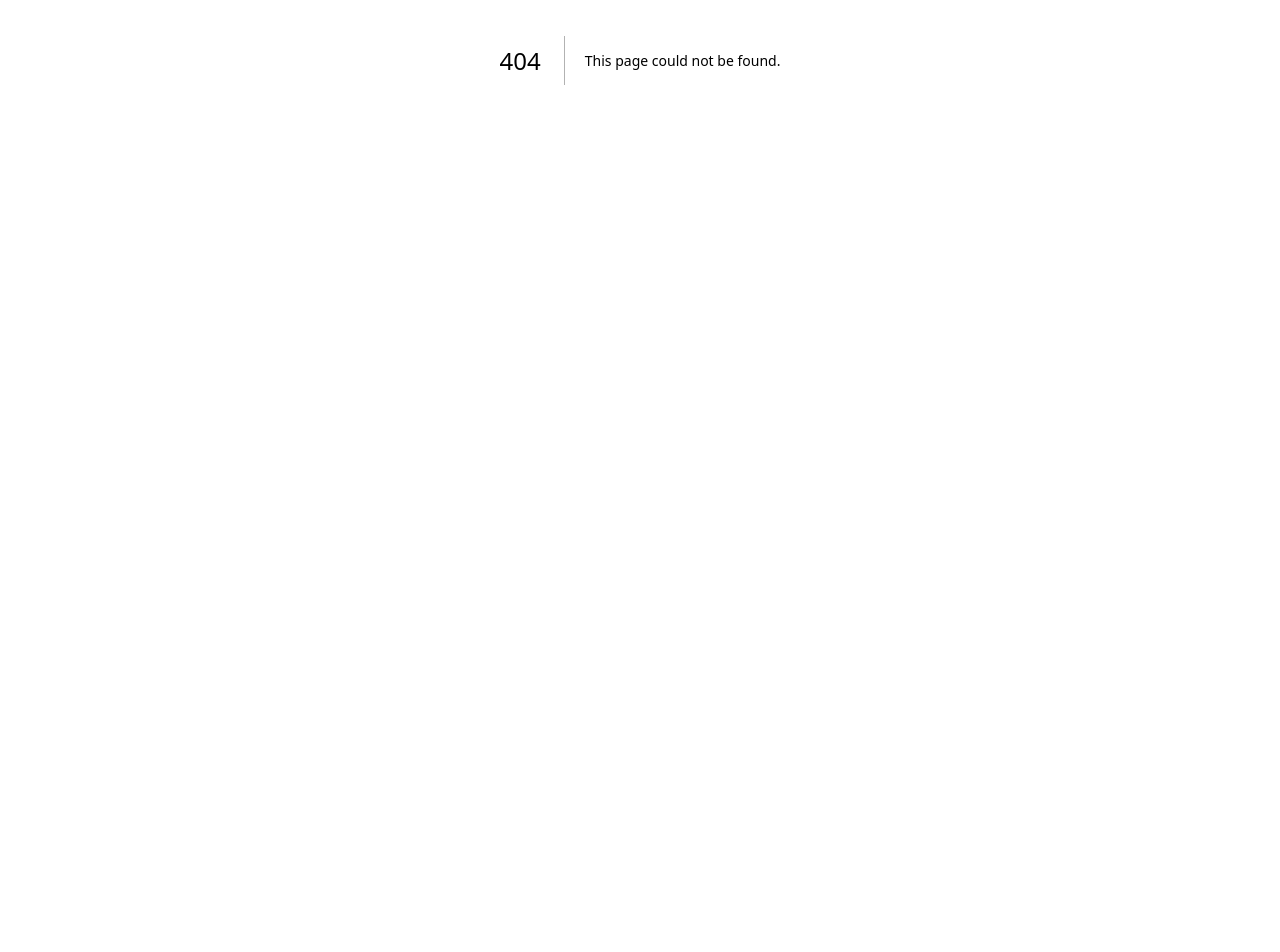
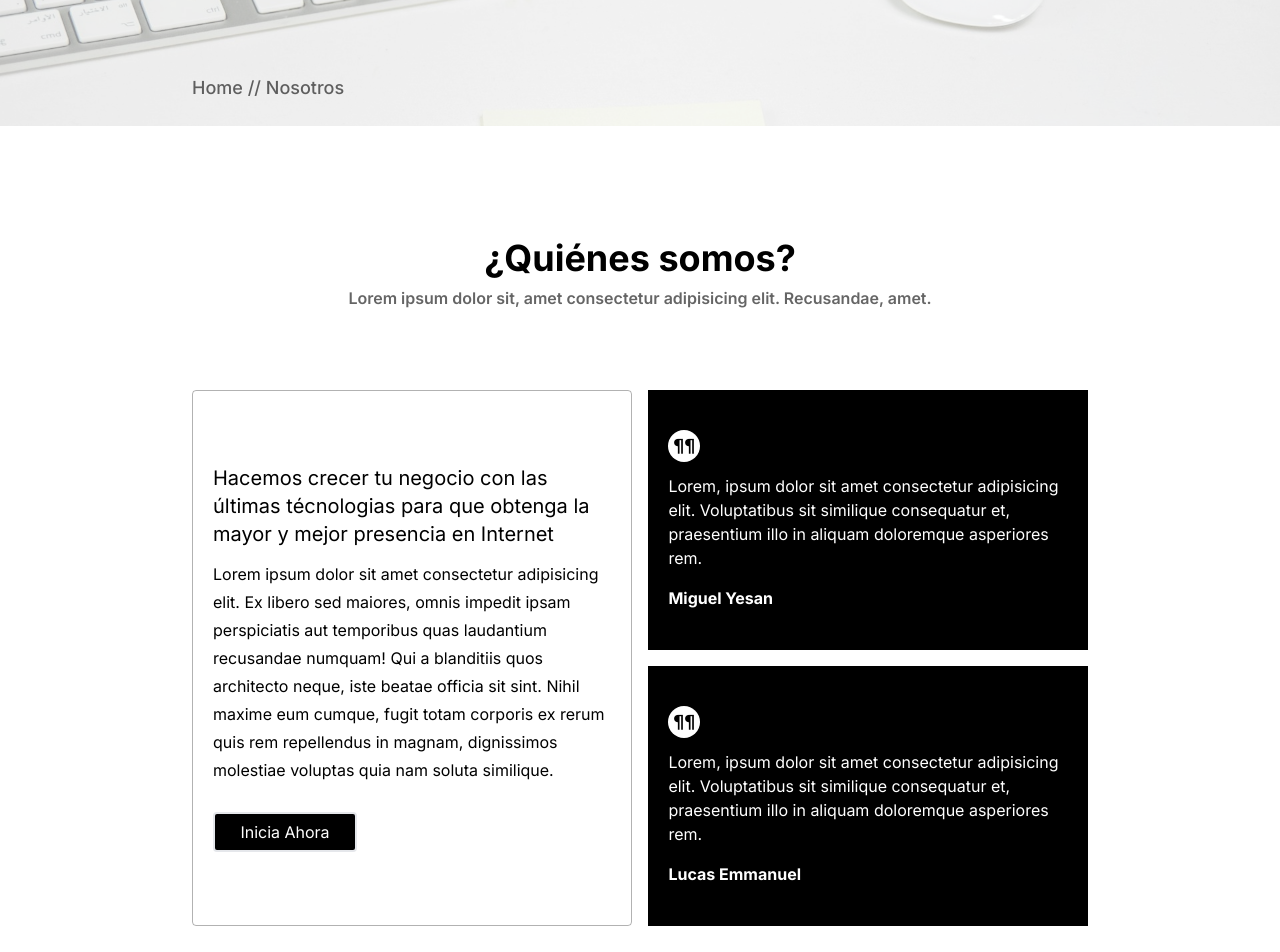
Before and after one commit to Ezfran/ezoft-v2, a Next.js app: page /about-us in a window 1280 px wide. Before the commit this address had no page. Shown: the part 340-1292 px from the top of the page. Before the commit the page ends 800 px from the top, so only its background shows below. Built offline with nearby package versions, Linux system fonts and the light colour scheme.

Commit message:
add about

```diff
--- /dev/null
+++ b/src/app/(Routes)/about-us/page.js
@@ -0,0 +1,131 @@
+import Banner from '../../../components/banner';
+import Image from 'next/image';
+import Footer from '../../../components/footer';
+
+export default function Services() {
+    return (
+    <div>
+
+        <header>
+            <Banner/>
+        </header>
+
+        <main className='py-28'>
+
+            <header className='text-center flex flex-col gap-2 px-8'>
+                <h1 className='text-3xl lg:text-4xl font-bold'>
+                    ¿Quiénes somos?
+                </h1>
+                <p className='opacity-60 font-semibold'>
+                    Lorem ipsum dolor sit, amet consectetur adipisicing elit. Recusandae, amet.
+                </p>
+            </header>
+
+
+            <section className='px-[5vw] md:px-[15vw] mt-20 flex xl:flex-row flex-col gap-4'>
+
+                <article className='flex flex-col justify-center gap-3 w-full xl:w-[50%] py-8 rounded-[4px] border-[1px] border-[rgba(0,0,0,.3)] px-5'>
+                    <h1 className='text-xl'>
+                        Hacemos crecer tu negocio con las últimas técnologias para que obtenga la mayor y mejor presencia en Internet
+                    </h1>
+                    <p className='leading-7'>
+                        Lorem ipsum dolor sit amet consectetur adipisicing elit. Ex libero sed maiores, omnis impedit ipsam perspiciatis aut temporibus quas laudantium recusandae numquam! Qui a blanditiis quos architecto neque, iste beatae officia sit sint. Nihil maxime eum cumque, fugit totam corporis ex rerum quis rem repellendus in magnam, dignissimos molestiae voluptas quia nam soluta similique.
+                    </p>
+                    <a href='#' className='bg-black text-white w-36 mt-4 flex items-center justify-center h-10 text-center rounded-[4px] border-2 hover:bg-white hover:border-black hover:text-black transition-all duration-500'>
+                        Inicia Ahora
+                    </a>
+                </article>
+
+                <div className='xl:w-[50%] w-full h-auto flex flex-col gap-4 text-white'>
+                    <article className='flex flex-col gap-3 bg-black w-full h-auto py-10 px-5'>
+                        <div>
+                            <p className='font-bold text-lg font-mono w-8 h-8 flex items-center justify-center bg-white text-black rounded-full'>
+                                ¶¶
+                            </p>
+                        </div>
+                        <section className='flex flex-col gap-4'>
+                            <p>
+                                Lorem, ipsum dolor sit amet consectetur adipisicing elit. Voluptatibus sit similique consequatur et, praesentium illo in aliquam doloremque asperiores rem.
+                            </p>
+                            <footer>
+                                <p className='font-bold'>
+                                    Miguel Yesan
+                                </p>
+                            </footer>
+                        </section>
+                    </article>
+                    <article className='flex flex-col gap-3 bg-black w-full h-auto py-10 px-5'>
+                        <div>
+                            <p className='font-bold text-lg font-mono w-8 h-8 flex items-center justify-center bg-white text-black rounded-full'>
+                                ¶¶
+                            </p>
+                        </div>
+                        <section className='flex flex-col gap-4'>
+                            <p>
+                                Lorem, ipsum dolor sit amet consectetur adipisicing elit. Voluptatibus sit similique consequatur et, praesentium illo in aliquam doloremque asperiores rem.
+                            </p>
+                            <footer>
+                                <p className='font-bold'>
+                                    Lucas Emmanuel
+                                </p>
+                            </footer>
+                        </section>
+                    </article>
+                </div>
+
+            </section>
+
+
+            <section className='mt-16'>
+                <header className='text-center flex flex-col gap-2 relative'>
+                    <h1 className='text-2xl font-bold'>
+                        ¿Por qué elegirnos?
+                    </h1>
+                    <p className='opacity-60 font-semibold'>
+                        Lorem ipsum dolor sit amet consectetur adipisicing elit. Expedita amet corporis vero.
+                    </p>
+                </header>
+                <div className='px-7 flex flex-wrap justify-center items-center text-center gap-8 gap-y-16 mt-12'>
+                    <article className='pt-3 flex flex-col gap-2 items-center border-x-2 border-black border-opacity-20 w-64'>
+                        <div>
+                            <h3 className='text-5xl font-medium'>
+                                28+
+                                <span className='block text-lg opacity-60'>
+                                    Clientes Satisfechos
+                                </span>
+                            </h3>
+                        </div>
+                    </article>
+                    <article className='pt-3 flex flex-col gap-2 items-center border-x-2 border-black border-opacity-20 w-64'>
+                        <div>
+                            <h3 className='text-5xl font-medium'>
+                                3+
+                                <span className='block text-lg opacity-60'>
+                                    Años de Experiencia
+                                </span>
+                            </h3>
+                        </div>
+                    </article>
+                    <article className='pt-3 flex flex-col gap-2 items-center border-x-2 border-black border-opacity-20 w-64'>
+                        <div>
+                            <h3 className='text-5xl font-medium'>
+                                32+
+                                <span className='block text-lg opacity-60'>
+                                    Proyectos realizados
+                                </span>
+                            </h3>
+                        </div>
+                    </article>
+                </div>
+            </section>
+
+        </main>
+
+
+
+        <footer>
+            <Footer/>
+        </footer>
+    </div>
+    );
+  }
--- a/src/app/(Routes)/services/page.js
+++ b/src/app/(Routes)/services/page.js
@@ -14,14 +14,14 @@ export default function Services() {
 
             <header className='text-center flex flex-col gap-2 px-8'>
                 <h1 className='text-3xl lg:text-4xl font-bold'>
-                    Nuestros Servicios
+                    ¡Haz crecer tu marca!
                 </h1>
-                <p className='opacity-50 font-semibold'>
+                <p className='opacity-60 font-semibold'>
                     Lorem ipsum dolor sit, amet consectetur adipisicing elit. Recusandae, amet.
                 </p>
             </header>
 
-            <section className='px-7 flex flex-wrap justify-center items-center text-center gap-8 gap-y-16 xl:h-80 mt-12'>
+            <section className='px-7 flex flex-wrap justify-center items-center text-center gap-8 gap-y-16 xl:h-80 mt-0'>
                 <article className='overflow-hidden pt-3 h-32 flex flex-col gap-2 items-center border-x-2 border-black border-opacity-20 w-64 hover:shadow-xl servicios-hover'>
                     <div>
                          <Image
@@ -112,24 +112,21 @@ export default function Services() {
                 </article>
             </section>
 
-            <section className='flex flex-col items-center gap-10 text-center mt-12'>
+            <section className='flex flex-col items-center gap-16 text-center mt-0'>
 
-                <header className='flex flex-col justify-center items-center gap-4'>
-                    <h3 className='text-4xl lg:text-5xl font-extrabold px-3'>
-                        ¡Haz crecer tu marca!
-                    </h3>
-                    <p className='w-7/12 text-center'>
+                <header className='flex flex-col justify-center items-center gap-8'>
+                    <p className='w-7/12 text-center opacity-60 font-semibold'>
                         Lorem ipsum dolor sit, amet consectetur adipisicing elit. Laboriosam in et rerum molestiae totam!
                     </p>
-                    <a href='#' className='bg-black text-white w-52 py-3 text-center rounded-[4px] border-2 hover:bg-white hover:border-black hover:text-black transition-all duration-500 border-2 hover:bg-white hover:border-black hover:text-black transition-all duration-500'>
+                    <a href='#' className='bg-black text-white w-36 sm:w-40 flex items-center justify-center h-12 text-center rounded-[4px] border-2 hover:bg-white hover:border-black hover:text-black transition-all duration-500'>
                         Inicia Ahora
                     </a>
                 </header>
                 <article>
                     <Image
-                        src='/images/engineering_team.svg'
-                        width={300}
-                        height={300}
+                        src='/images/control.svg'
+                        width={330}
+                        height={330}
                         alt='Control'
                     />
                 </article>
@@ -201,7 +198,7 @@ export default function Services() {
                                 Lorem, ipsum dolor sit amet consectetur adipisicing elit.
                             </p>
                         </div>
-                        <a href='#' className='bg-white text-black w-36 sm:w-48 flex items-center justify-center h-10 text-center rounded-[4px] border-2 hover:bg-black hover:border-white hover:text-white transition-all duration-500'>
+                        <a href='#' className='bg-white text-black w-36 sm:w-36 flex items-center justify-center h-10 text-center rounded-[4px] border-2 hover:bg-black hover:border-white hover:text-white transition-all duration-500'>
                             Inicia Ahora
                         </a>
                     </article>
@@ -249,7 +246,7 @@ export default function Services() {
                                     Lorem, ipsum dolor sit amet consectetur adipisicing elit.
                                 </p>
                             </div>
-                            <a href='#' className='bg-black text-white w-36 sm:w-48 flex items-center justify-center h-10 text-center rounded-[4px] border-2 hover:bg-white hover:border-black hover:text-black transition-all duration-500'>
+                            <a href='#' className='bg-black text-white w-36 sm:w-36 flex items-center justify-center h-10 text-center rounded-[4px] border-2 hover:bg-white hover:border-black hover:text-black transition-all duration-500'>
                                 Inicia Ahora
                             </a>
                         </article>
@@ -296,7 +293,7 @@ export default function Services() {
                                     Lorem, ipsum dolor sit amet consectetur adipisicing elit.
                                 </p>
                             </div>
-                            <a href='#' className='bg-black text-white w-36 sm:w-48 flex items-center justify-center h-10 text-center rounded-[4px] border-2 hover:bg-white hover:border-black hover:text-black transition-all duration-500'>
+                            <a href='#' className='bg-black text-white w-36 sm:w-36 flex items-center justify-center h-10 text-center rounded-[4px] border-2 hover:bg-white hover:border-black hover:text-black transition-all duration-500'>
                                 Inicia Ahora
                             </a>
                         </article>
@@ -372,7 +369,7 @@ export default function Services() {
                     <h3 className='text-2xl font-semibold'>
                         ¿Estás buscando algo más?
                     </h3>
-                    <a href="#" className="px-3 md:px-6 py-2 bg-black text-white text-sm md:text-lg rounded-[4px] hover:bg-white hover:border-black border-2 hover:text-black transition-all duration-500">
+                    <a href='#' className='bg-black text-white w-36 sm:w-36 flex items-center justify-center h-10 text-center rounded-[4px] border-2 hover:bg-white hover:border-black hover:text-black transition-all duration-500'>
                         ¡Escríbanos!
                     </a>
                 </div>
--- a/src/app/page.js
+++ b/src/app/page.js
@@ -75,7 +75,8 @@ export default function Services() {
                 </div>
             </section>
 
-            <div className='px-[5vw] md:px-[15vw] mt-28 mb-16'>
+
+            <div className='px-[5vw] md:px-[15vw] mt-32 mb-16'>
                 <section className='bg-black h-auto md:py-0 py-10 md:h-[400px] rounded-[4px] text-white flex flex-col items-start justify-center'>
                     <div className='px-8 w-[100%] lg:w-[60%] flex flex-col gap-6'>
                         <h2 className='text-4xl lg:text-5xl font-extrabold'>
@@ -164,48 +165,6 @@ export default function Services() {
                 </div>
             </section>
 
-            <section className='mt-28'>
-                <header className='text-center flex flex-col gap-2 relative'>
-                    <h1 className='text-3xl lg:text-4xl font-bold'>
-                        Sobre Ezoft
-                    </h1>
-                    <p className='opacity-60 font-semibold'>
-                        Lorem ipsum dolor sit amet consectetur adipisicing elit. Expedita amet corporis vero.
-                    </p>
-                </header>
-                <div className='px-7 flex flex-wrap justify-center items-center text-center gap-8 gap-y-16 mt-12'>
-                    <article className='pt-3 flex flex-col gap-2 items-center border-x-2 border-black border-opacity-20 w-64'>
-                        <div>
-                            <h3 className='text-5xl font-medium'>
-                                28+
-                                <span className='block text-lg opacity-60'>
-                                    Clientes Satisfechos
-                                </span>
-                            </h3>
-                        </div>
-                    </article>
-                    <article className='pt-3 flex flex-col gap-2 items-center border-x-2 border-black border-opacity-20 w-64'>
-                        <div>
-                            <h3 className='text-5xl font-medium'>
-                                3+
-                                <span className='block text-lg opacity-60'>
-                                    Años de Experiencia
-                                </span>
-                            </h3>
-                        </div>
-                    </article>
-                    <article className='pt-3 flex flex-col gap-2 items-center border-x-2 border-black border-opacity-20 w-64'>
-                        <div>
-                            <h3 className='text-5xl font-medium'>
-                                32+
-                                <span className='block text-lg opacity-60'>
-                                    Proyectos realizados
-                                </span>
-                            </h3>
-                        </div>
-                    </article>
-                </div>
-            </section>
 
 
         </main>
--- a/src/components/banner.js
+++ b/src/components/banner.js
@@ -6,7 +6,7 @@ import Link from 'next/link';
 export default function Banner() {
 
     const pathname = usePathname();
-    const title = pathname === '/' ? 'Home' : pathname === '/services' ? 'Servicios' : 'Work';
+    const title = pathname === '/' ? 'Home' : pathname === '/services' ? 'Servicios' : pathname === '/about-us' ? 'Nosotros' : 'Work';
 
     return (
 
--- a/src/components/header.js
+++ b/src/components/header.js
@@ -21,7 +21,7 @@ export default function Header() {
 
       <section className="flex items-center gap-4 md:gap-10">
 
-        <a href="#" className="px-3 md:px-6 py-2 bg-black text-white text-sm md:text-lg rounded-[4px]">
+      <a href='#' className='bg-black text-white w-36 sm:w-36 flex items-center justify-center h-10 text-center rounded-[4px] border-2 hover:bg-white hover:border-black hover:text-black transition-all duration-500'>
           ¡Contactenos!
         </a>
 
@@ -58,7 +58,7 @@ export default function Header() {
             <div className="w-5">
               <i class="fa-solid fa-user-tie"></i>
             </div>
-            <Link href='#'>Nosotros</Link>
+            <Link href='/about-us'>Nosotros</Link>
           </div>
           <div className="flex gap-4 items-center">
             <div className="w-5">
```
